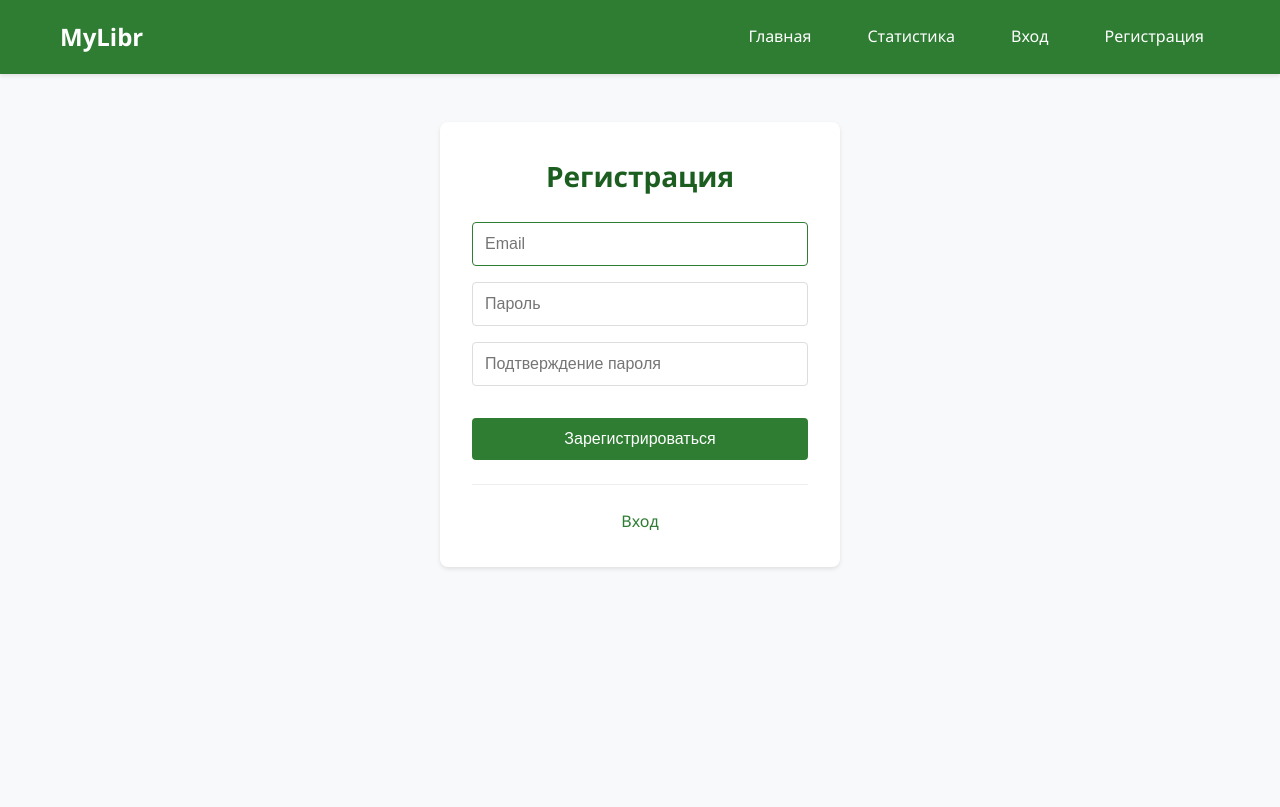
After one commit to Calton-GT/MyLIbr, a Django app: page /accounts/signup/ in a window 1280 px wide. The commit adds this page. Shown: the top 807 px of the page. Run offline with Django 5.2, Linux system fonts and the light colour scheme.

Commit message:
был добавлен django all-auth

```diff
--- /dev/null
+++ b/library/templates/account/signup.html
@@ -0,0 +1,45 @@
+{% extends "library/base.html" %}
+
+{% block title %}Регистрация{% endblock %}
+
+{% block content %}
+<div class="auth-container">
+    <h1>Регистрация</h1>
+
+    <form method="post" action="{% url 'account_signup' %}">
+        {% csrf_token %}
+
+        {% if form.errors %}
+            <div class="error-msg">
+                {% for field, errors in form.errors.items %}
+                    {% for error in errors %}
+                        {{ error }}
+                    {% endfor %}
+                {% endfor %}
+            </div>
+        {% endif %}
+
+        <div class="form-group">
+            <input type="email" name="email" placeholder="Email" required autofocus>
+        </div>
+
+        <div class="form-group">
+            <input type="password" name="password1" placeholder="Пароль" required>
+        </div>
+
+        <div class="form-group">
+            <input type="password" name="password2" placeholder="Подтверждение пароля" required>
+        </div>
+
+        {% if redirect_field_value %}
+            <input type="hidden" name="{{ redirect_field_name }}" value="{{ redirect_field_value }}" />
+        {% endif %}
+
+        <button type="submit" class="btn btn-primary">Зарегистрироваться</button>
+    </form>
+
+    <div class="auth-links">
+        <a href="{% url 'account_login' %}">Вход</a>
+    </div>
+</div>
+{% endblock %}
--- a/library/templates/library/base.html
+++ b/library/templates/library/base.html
@@ -14,7 +14,13 @@
             <div class="nav-links">
                 <a href="{% url 'home' %}">Главная</a>
                 <a href="{% url 'statistics' %}">Статистика</a>
-                <a href="{% url 'add_book' %}">Добавить книгу</a>
+                {% if user.is_authenticated %}
+                    <a href="{% url 'add_book' %}">Добавить книгу</a>
+                    <a href="{% url 'account_logout' %}">Выход</a>
+                {% else %}
+                    <a href="{% url 'account_login' %}">Вход</a>
+                    <a href="{% url 'account_signup' %}">Регистрация</a>
+                {% endif %}
             </div>
         </div>
     </nav>
--- a/library/views.py
+++ b/library/views.py
@@ -1,10 +1,12 @@
 from django.shortcuts import render, get_object_or_404, redirect
 from django.http import HttpResponse
+from django.contrib.auth.decorators import login_required
 from .models import Book, Author, Genre
 from .forms import BookForm
 from django.core.paginator import Paginator, EmptyPage, PageNotAnInteger
 
 
+@login_required
 def delete_book(request, book_id):
     """Удаление книги с подтверждением"""
     book = get_object_or_404(Book, id=book_id)
@@ -64,6 +66,7 @@ def statistics(request):
     })
 
 
+@login_required
 def add_book(request):
     """Страница для добавления новой книги"""
     if request.method == 'POST':
@@ -77,6 +80,7 @@ def add_book(request):
     return render(request, 'library/add_book.html', {'form': form})
 
 
+@login_required
 def edit_book(request, book_id):
     """Редактирование существующей книги"""
     book = get_object_or_404(Book, id=book_id)
--- a/personal_library/urls.py
+++ b/personal_library/urls.py
@@ -5,6 +5,7 @@ from django.conf.urls.static import static
 
 urlpatterns = [
     path('admin/', admin.site.urls),
+    path('accounts/', include('allauth.urls')),  # URL маршруты для allauth
     path('', include('library.urls')),
 ]
 
--- a/requirements.txt
+++ b/requirements.txt
@@ -1,2 +1,3 @@
 Django>=4.2
 Pillow>=10.0.0
+django-allauth>=0.57.0
--- a/static/library/css/style.css
+++ b/static/library/css/style.css
@@ -648,3 +648,83 @@ footer {
         padding: 1.5rem;
     }
 }
+
+/* ============================================
+   ФОРМЫ АВТОРИЗАЦИИ (ALLAUTH)
+   ============================================ */
+.auth-container {
+    max-width: 400px;
+    margin: 3rem auto;
+    background: white;
+    padding: 2rem;
+    border-radius: 8px;
+    box-shadow: 0 2px 4px rgba(0,0,0,0.1);
+}
+
+.auth-container h1 {
+    text-align: center;
+    margin-bottom: 1.5rem;
+    color: var(--primary-dark);
+    font-size: 1.75rem;
+}
+
+.auth-container form {
+    margin-top: 1.5rem;
+}
+
+.auth-container .form-group {
+    margin-bottom: 1rem;
+}
+
+.auth-container .form-group input {
+    width: 100%;
+    padding: 0.75rem;
+    border: 1px solid #ddd;
+    border-radius: 4px;
+    font-size: 1rem;
+    box-sizing: border-box;
+}
+
+.auth-container .form-group input:focus {
+    outline: none;
+    border-color: var(--primary);
+}
+
+.auth-container .btn-primary {
+    width: 100%;
+    margin-top: 1rem;
+    padding: 0.75rem;
+    font-size: 1rem;
+}
+
+.error-msg {
+    background-color: #ffebee;
+    color: #c62828;
+    padding: 0.75rem;
+    border-radius: 4px;
+    margin-bottom: 1rem;
+    text-align: center;
+    font-size: 0.9rem;
+}
+
+.auth-links {
+    margin-top: 1.5rem;
+    text-align: center;
+    padding-top: 1.5rem;
+    border-top: 1px solid #eee;
+}
+
+.auth-links a {
+    color: var(--primary);
+    text-decoration: none;
+}
+
+.auth-links a:hover {
+    text-decoration: underline;
+}
+
+.auth-container p {
+    text-align: center;
+    color: var(--gray);
+    margin-bottom: 1rem;
+}
```
Also changed, not shown: library/templates/account/email_confirm.html (added, +22 -0 lines), library/templates/account/login.html (added, +35 -0 lines), library/templates/account/logout.html (added, +17 -0 lines), library/templates/account/verification_sent.html (added, +15 -0 lines), personal_library/settings.py (+37 -0 lines), README.md, 1 other file.
